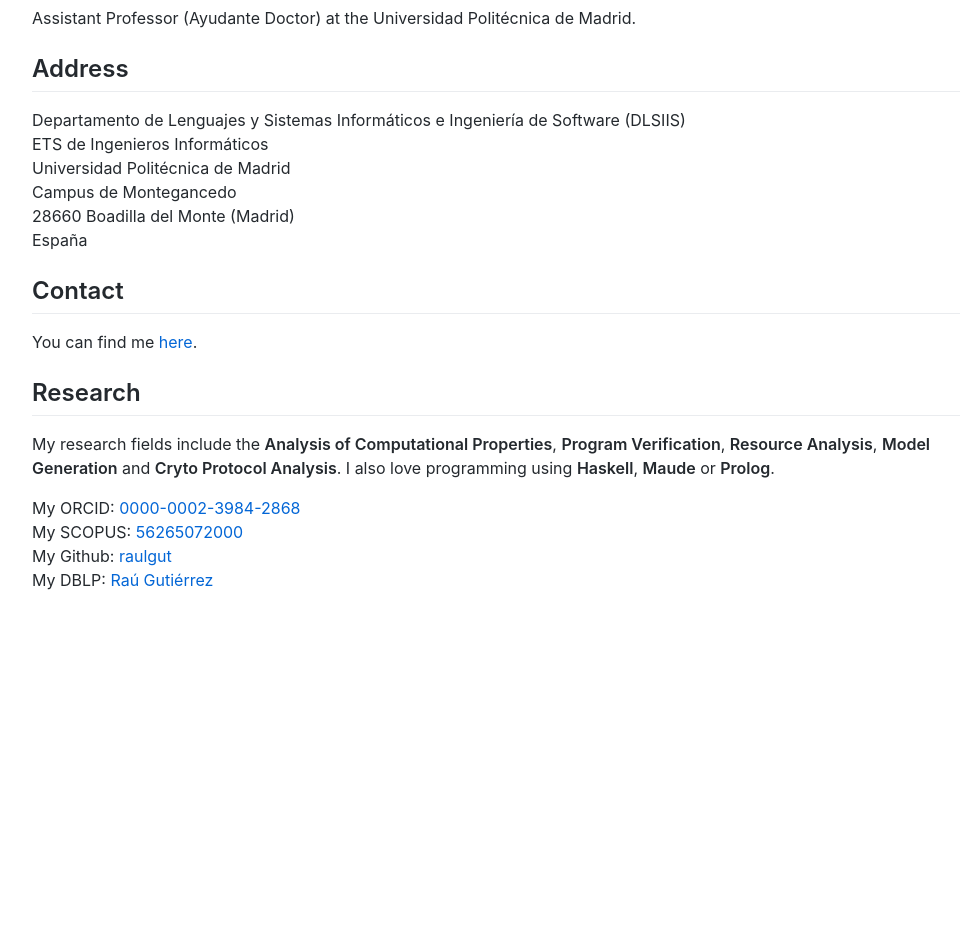
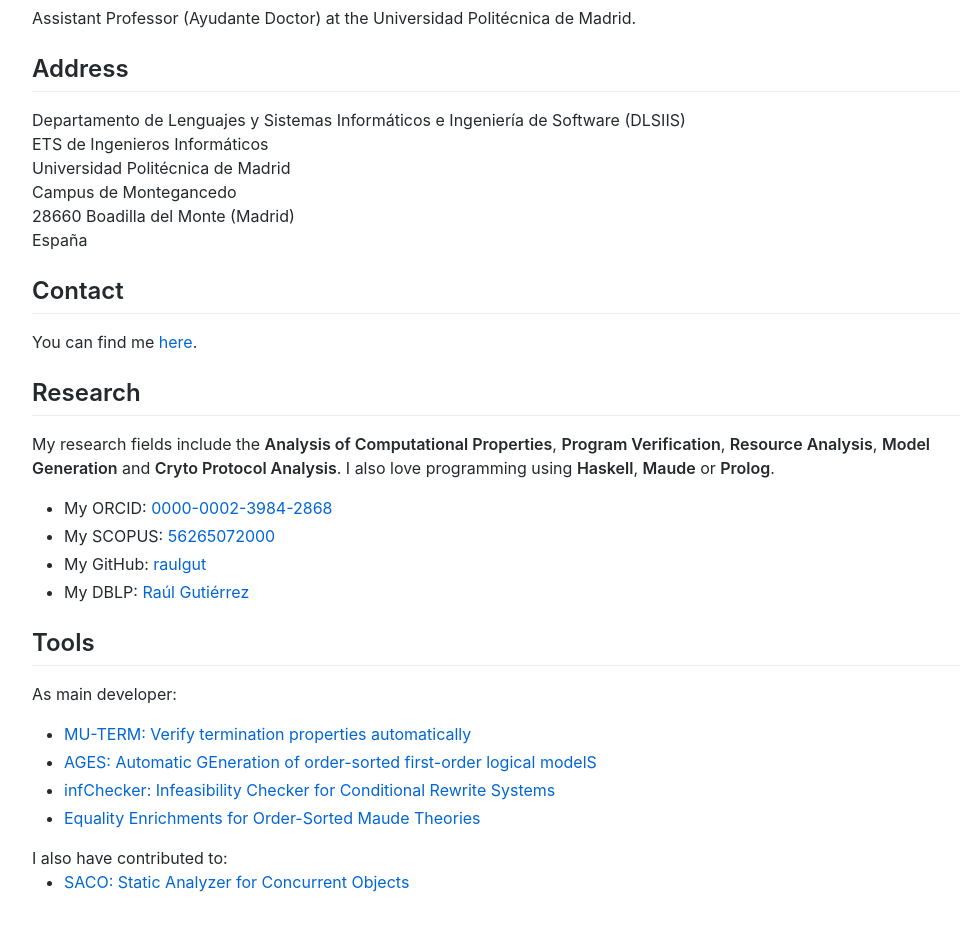
Before and after one commit to raulgut/raulgut.github.io, a plain HTML site: page index.html in a window 1280 px wide. Shown: the part 93-1024 px from the top of the page, without its empty margins (118-1078 px from the left). Before the commit the page ends 800 px from the top, so only its background shows below. Drawn offline with Linux system fonts and the light colour scheme; a script that the page names is missing.

Commit message:
Add tools

```diff
--- a/index.html
+++ b/index.html
@@ -41,13 +41,29 @@
         and
         <strong>Cryto Protocol Analysis</strong>. I also love programming
         using <strong>Haskell</strong>, <strong>Maude</strong> or
-        <strong>Prolog</strong>.</strong></p>
-        <p>My ORCID: <a
-        href="https://orcid.org/0000-0002-3984-2868">0000-0002-3984-2868</a><br/>
-        My SCOPUS: <a href="https://www.scopus.com/authid/detail.uri?authorId=56265072000">56265072000</a><br/>
-        My Github: <a href="https://github.com/raulgut?tab=repositories">raulgut</a><br/>
-        My DBLP: <a href="https://dblp.org/pid/08/329.html">Ra&uacute; Guti&eacute;rrez</a>
+        <strong>Prolog</strong>.</strong>
+
+        <ul><li>My ORCID: <a
+        href="https://orcid.org/0000-0002-3984-2868">0000-0002-3984-2868</a></li>
+        <li>My SCOPUS: <a href="https://www.scopus.com/authid/detail.uri?authorId=56265072000">56265072000</a></li>
+        <li>My GitHub: <a href="https://github.com/raulgut?tab=repositories">raulgut</a></li>
+        <li>My DBLP: <a href="https://dblp.org/pid/08/329.html">Ra&uacute;l Guti&eacute;rrez</a></li>
+        </ul>
         </p>
+        <h2 id="Tools">Tools</h2>
+        <p>As main developer:
+        <ul>
+        <li><a href="http://zenon.dsic.upv.es/muterm/">MU-TERM: Verify termination properties automatically</a></li>
+        <li><a href="http://zenon.dsic.upv.es/ages/">AGES: Automatic GEneration of order-sorted first-order logical modelS</a></li>
+        <li><a href="http://zenon.dsic.upv.es/infChecker/">infChecker: Infeasibility Checker for Conditional Rewrite Systems</a></li>
+        <li><a href="http://maude.cs.illinois.edu/tools/eq-enrich/">Equality Enrichments for Order-Sorted Maude Theories</a></li>
+        </ul>
+        I also have contributed to:
+        <ul>
+        <li><a href="https://costa.fdi.ucm.es/web/saco.php">SACO: Static Analyzer for Concurrent Objects</a></li>
+        </ul>
+        </p>
+
         </div>
         <script src="./anchor-js/anchor.min.js"></script>
         <script>
```
